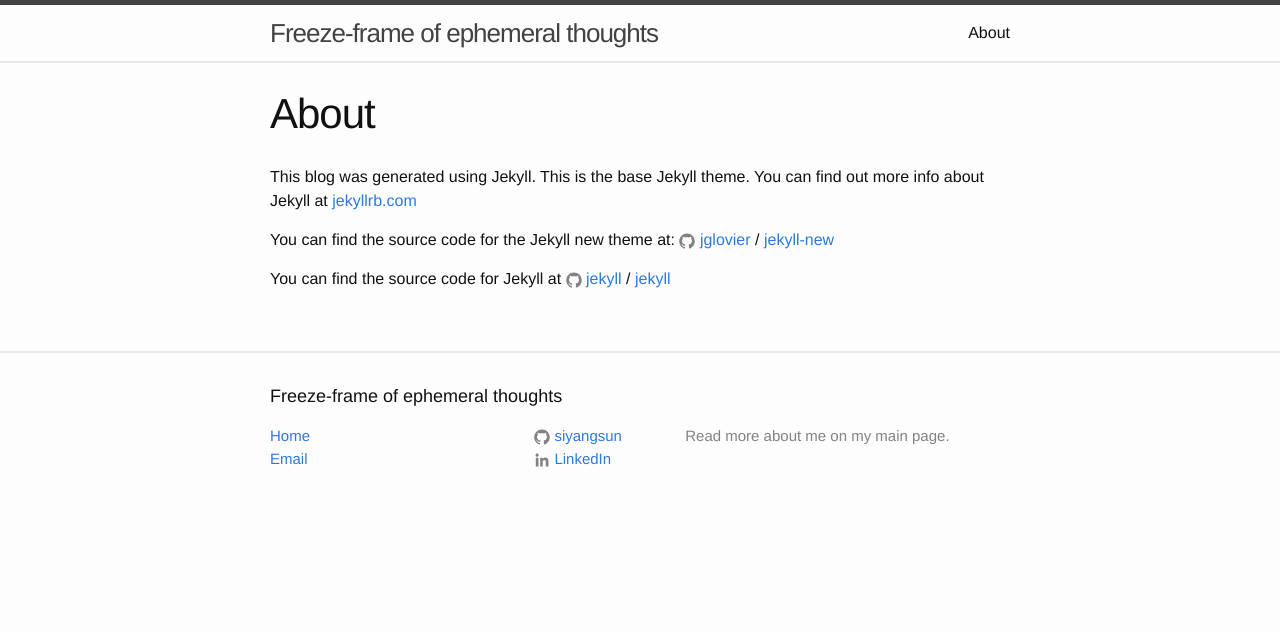
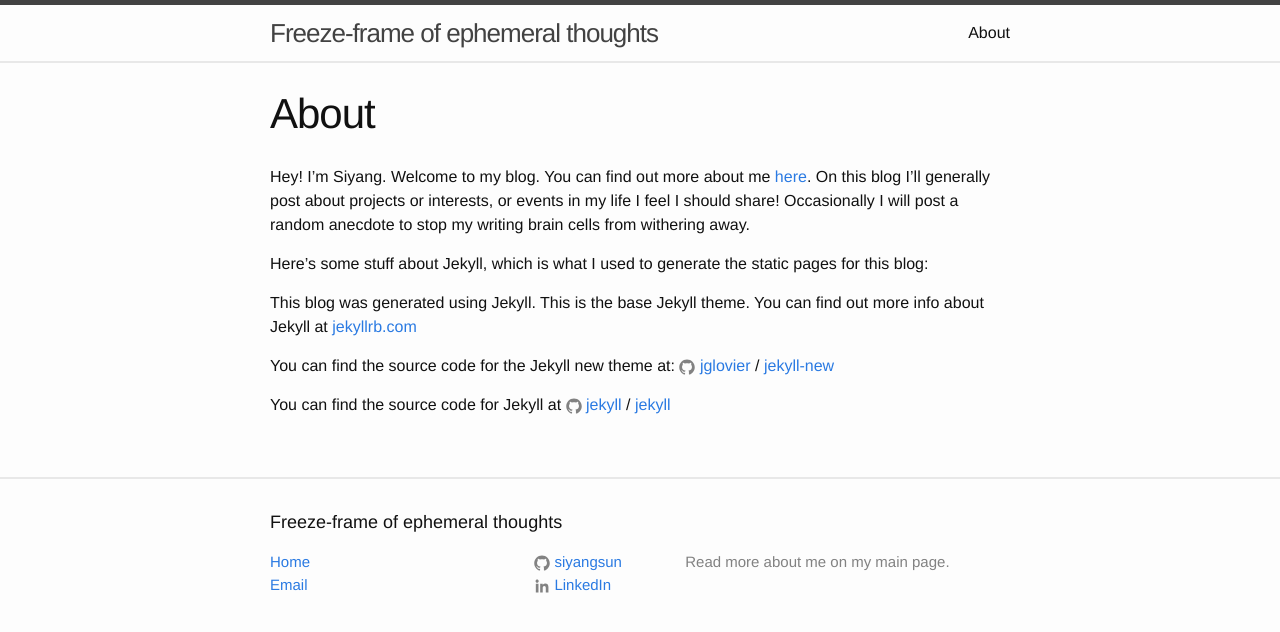
Before and after one commit to siyangsun/marginalia, a Jekyll site: the page built from about.md, in a window 1280 px wide. Shown: the top 632 px of the page. Built offline with Jekyll 4.4.1, drawn with Linux system fonts in a browser that asks for light colours.

Commit message:
merge conflicts

```diff
--- a/about.md
+++ b/about.md
@@ -3,6 +3,14 @@ layout: page
 title: About
 permalink: /about/
 ---
+
+Hey! I'm Siyang. Welcome to my blog.
+You can find out more about me [here](http://siyangsun.github.io/).
+On this blog I'll generally post about projects or interests, or events in my life I feel I should share! Occasionally I will post a random anecdote to stop my writing brain cells from withering away.
+
+
+
+Here's some stuff about Jekyll, which is what I used to generate the static pages for this blog:
 
 This blog was generated using Jekyll. This is the base Jekyll theme. You can find out more info about Jekyll at [jekyllrb.com](http://jekyllrb.com/)
 
```
Also changed, not shown: _posts/2015-12-26-test.markdown (deleted, +0 -9 lines).
